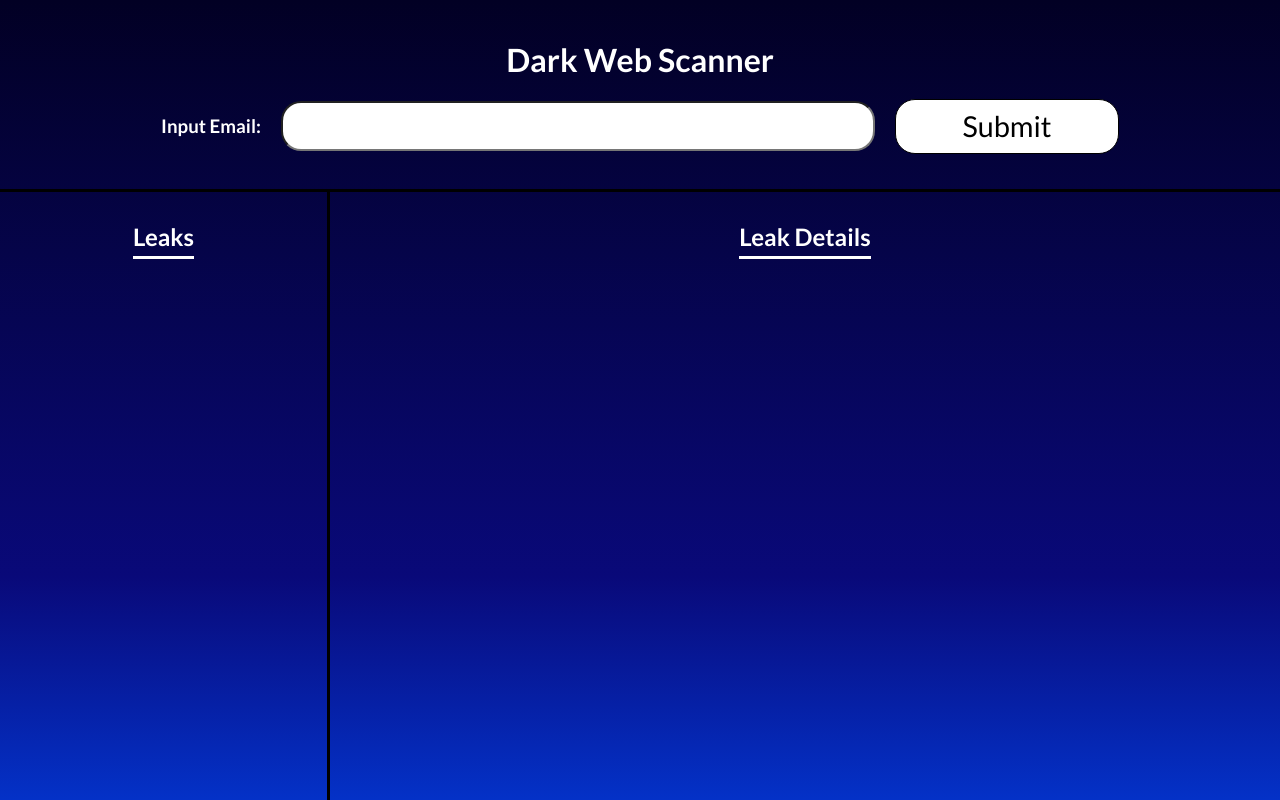
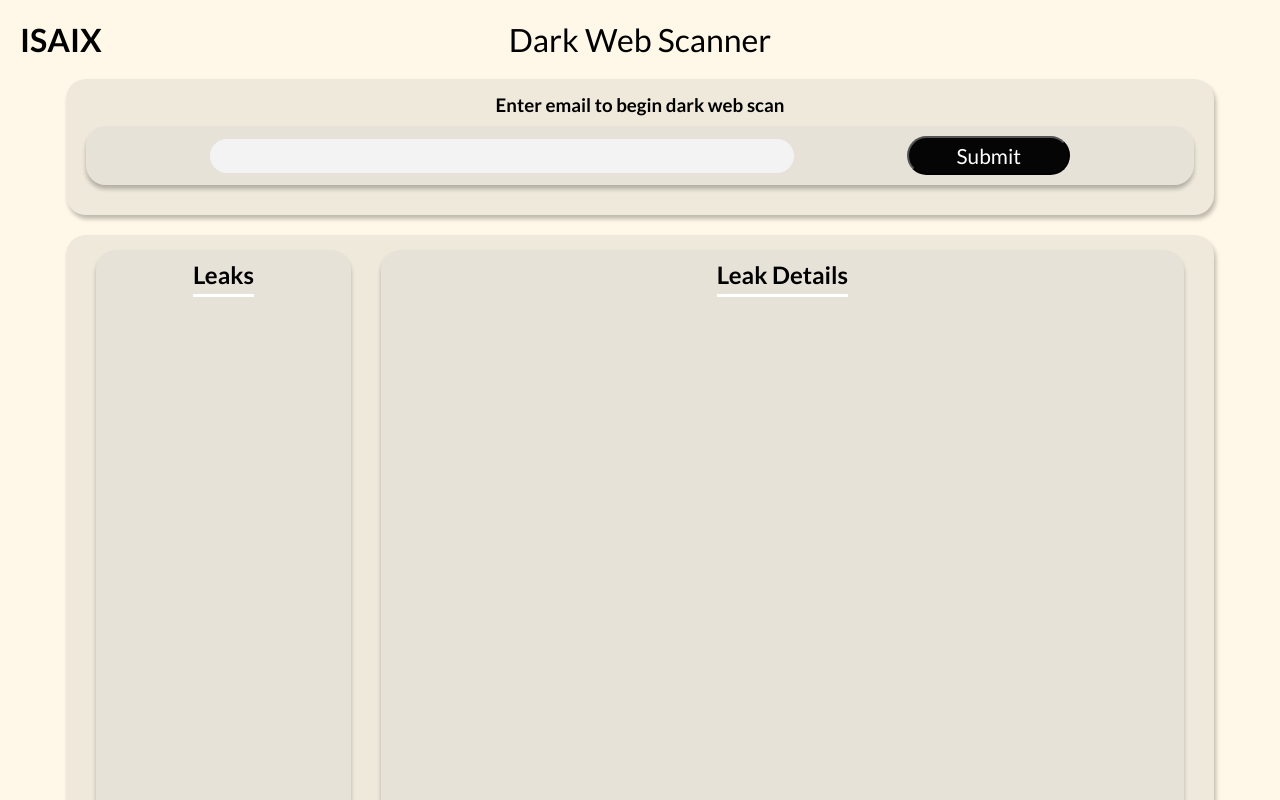
Before and after one commit to macsta31/isaixdwscan, a React (Vite) app: page / in a window 1280 px wide. Shown: the top 800 px of the page. Built offline with nearby package versions, Linux system fonts and the light colour scheme.

Commit message:
UI overhaul

```diff
--- a/src/App.css
+++ b/src/App.css
@@ -4,14 +4,13 @@ body{
   padding:0;
   min-height: 100vh;
   /* background: rgb(2,0,36); */
-  background: linear-gradient(180deg, rgba(2,0,36,1) 0%, rgba(9,9,121,1) 60%, rgba(0,78,255,1) 100%);
+  background-color: #FFF8E8;
 }
 
 *{
   margin:0;
   padding:0;
   font-family: 'Lato', sans-serif;
-  color: white;
 }
 button, input{
   color: black;
--- a/src/components/Body.tsx
+++ b/src/components/Body.tsx
@@ -42,10 +42,17 @@ const Body: React.FC<BodyProps> = ({leaks, errorMessage}) => {
 
 const Container = styled.div`
     display:flex;
+    width: 85%;
+    align-self: center;
+    padding: 15px 30px;
+    background: #EFE9DC;
+    box-shadow: 2px 4px 4px rgba(0, 0, 0, 0.25);
+    border-radius: 20px;
     /* align-items: center; */
     /* justify-content: space-between; */
     flex: 1 1 auto;
     /* padding: 50px; */
+    margin:20px;
 
 `
 
--- a/src/components/Header.tsx
+++ b/src/components/Header.tsx
@@ -15,27 +15,44 @@ Home to the WebPage title and the Search Bar*/
 const Header: React.FC<HeaderProps> = ({callAPI, clearLeaks}) => {
   return (
     <Container>
-        <H1>Dark Web Scanner</H1>
-        <Search callAPI={callAPI} clearLeaks={clearLeaks} />
+        <H1Left>ISAIX</H1Left>
+        <H1Middle>Dark Web Scanner</H1Middle>
+        <Div><Search callAPI={callAPI} clearLeaks={clearLeaks} /></Div>
     </Container>
   )
 }
 
 const Container = styled.div`
-    display: flex;
-    align-items: center;
-    justify-content: center;
-    flex-direction: column;
-    color: white;
-    /* font-size: 4em; */
-    padding: 40px 80px 0px 80px;
-    /* margin: 100px 100px 0px 100px; */
-    font-weight: 700;
-    border-bottom: 3px solid black;
+    display: grid;
+    grid-template-columns: 1fr 2fr 1fr;
+    grid-template-rows: auto auto;
+    align-items: start;
 `
 
-const H1 = styled.h1`
-    font-size: 2em;
+const H1Left = styled.h1`
+  grid-column: 1 / 2;
+  grid-row: 1 / 2;
+  padding: 20px;
+
+`
+
+const H1Middle = styled.div`
+  grid-column: 2 / 3;
+  grid-row: 1 / 2;
+  justify-self: center;
+  align-self: center;
+  font-size: 2em;
+  padding: 20px;
+`
+const Div = styled.div`
+  width: 85%;
+  background-color: #EFE9DC;
+  padding: 15px 30px;
+  border-radius: 20px;
+  grid-column: 1 / 4;
+  grid-row: 2 / 3;
+  justify-self: center;
+  box-shadow: 2px 4px 4px rgba(0, 0, 0, 0.25);
 `
 
 export default Header
--- a/src/components/Leak.tsx
+++ b/src/components/Leak.tsx
@@ -28,12 +28,12 @@ const Container = styled.div`
     display: flex;
     align-items: center;
     justify-content: center;
-    padding: 20px;
+    padding: 15px;
     margin: 8px;
-    border: 2px solid black;
-    border-radius: 8px;
-    width: 50%;
-    background-color: #1724d2;
+    width: 75%;
+    background: #DED9CE;
+    box-shadow: 0px 4px 4px rgba(0, 0, 0, 0.12);
+    border-radius: 20px;
 
     &:hover{
         cursor: pointer;
--- a/src/components/LeakDetails.tsx
+++ b/src/components/LeakDetails.tsx
@@ -146,11 +146,25 @@ const LeakDetails: React.FC<LeakDetailsProps> = ({leakData, errorMessage}) => {
         {
             leakData && leakData?.Name !== '' ?
             <>
+
+                <Div>
+                {
+                    infoToggle ?
+                    <SubContainerInfo>
+                        <InfoPanel onClick={()=>toggleInfo()}> <AiFillQuestionCircle size={36} /> </InfoPanel>
+                        <TextBlurb
+                            dangerouslySetInnerHTML={{
+                            __html: leakData.Description,
+                        }} />
+                    </SubContainerInfo>
+                    :
+                    <>
+                        <InfoPanel onClick={()=>toggleInfo()}> <AiFillQuestionCircle size={36} /> </InfoPanel>
                         <SiteName>{leakData.Name}</SiteName>
                         <H3>Breached On: {leakData.BreachDate}</H3>
                         <SubContainer>
                             <H3Leak>Leaked Data</H3Leak>
-                    <InfoPanel onClick={()=>toggleInfo()}> <AiFillQuestionCircle size={36} /> </InfoPanel>
+
                             <List>
                                 {
                                     (leakData as Data).DataClasses.map((dataclass, key) => (
@@ -158,19 +172,16 @@ const LeakDetails: React.FC<LeakDetailsProps> = ({leakData, errorMessage}) => {
                                     ))
                                 }
                             </List>
+
+                        </SubContainer>
+                    </>
+                }
+
+                </Div>
+                <ThreatBarDiv>
                     <ThreatBar globalThreat={globalThreat}/>
-                    {
-                        infoToggle ?
-                        <SubContainerInfo>
-                            <TextBlurb
-                                dangerouslySetInnerHTML={{
-                                __html: leakData.Description,
-                            }} />
-                        </SubContainerInfo>
-                        :
-                        <></>
-                    }
-                </SubContainer>
+                </ThreatBarDiv>
+
 
 
 
@@ -194,6 +205,28 @@ const LeakDetails: React.FC<LeakDetailsProps> = ({leakData, errorMessage}) => {
     </Container>
   )
 }
+
+
+const ThreatBarDiv = styled.div`
+    background: #D6D0C7;
+    box-shadow: 0px 4px 4px rgba(0, 0, 0, 0.25);
+    border-radius: 20px;
+    width:90%;
+    padding:10px;
+    margin-top: 10px;
+`
+const Div = styled.div`
+    position: relative;
+    background: #D6D0C7;
+    box-shadow: 0px 4px 4px rgba(0, 0, 0, 0.25);
+    border-radius: 20px;
+    width: 90%;
+    display:flex;
+    flex-direction: column;
+    align-items: center;
+    justify-content: center;
+    padding: 10px;
+`
 
 const TextBlurb = styled.p`
     text-align: center;
@@ -249,11 +282,15 @@ const Container = styled.div`
     display:flex;
     flex-direction: column;
     /* overflow: scroll; */
-    padding: 30px;
+    padding: 10px;
+    margin-left: 30px;
     /* align-items:center; */
     /* justify-content: center; */
     align-items:center;
     width: 100%;
+    background: #E7E2D7;
+    box-shadow: 0px 4px 4px rgba(0, 0, 0, 0.25);
+    border-radius: 20px;
 `
 
 const H2Title = styled.h2`
@@ -264,7 +301,7 @@ const H2Title = styled.h2`
 
 const SiteName = styled.h2`
     /* padding-bottom: 10px; */
-    font-size: 2em;
+    font-size: 24px;
 `
 
 const List = styled.ul`
@@ -274,7 +311,6 @@ const List = styled.ul`
     font-size: 1.2em;
     list-style-type: none;
     text-align: center;
-    padding-bottom: 20px;
 `
 
 const SubContainer = styled.div`
@@ -283,17 +319,17 @@ const SubContainer = styled.div`
     height: min-content;
     flex-direction: column;
     align-items: center;
-    padding: 20px;
+    /* padding: 20px; */
     /* border: 4px solid black; */
     border-radius: 20px;
-    width: 60%;
+    width: 100%;
 `
 
 const SubContainerInfo = styled.div`
-    position: absolute;
-    top:0;
-    left:0;
-    background-color: #0720c1;
+    /* position: absolute; */
+    /* top:0;
+    left:0; */
+    /* background-color: #0720c1; */
     opacity: 0.99;
     max-width:100%;
     min-height:100%;
@@ -301,18 +337,18 @@ const SubContainerInfo = styled.div`
     display: flex;
     align-items: center;
     justify-content: center;
-    border: 3px solid black;
+    /* border: 3px solid black; */
     padding: 20px;
 `
 
 const H3 = styled.h3`
     padding: 10px;
+    font-size:16px;
 `
 
 const H3Leak = styled.h3`
-    padding-bottom: 30px;
     text-decoration: underline;
-    font-size: 1.6em
+    font-size: 16px;
 `
 
 export default LeakDetails
--- a/src/components/Leaks.tsx
+++ b/src/components/Leaks.tsx
@@ -51,14 +51,17 @@ const Container = styled.div`
     display: flex;
     flex-direction: column;
     align-items: center;
-    padding: 30px;
+    padding: 10px;
     /* justify-content: center; */
-    border-right: 3px solid black;
+    /* border-right: 3px solid black; */
+    background: #E7E2D7;
+    box-shadow: 0px 4px 4px rgba(0, 0, 0, 0.25);
+    border-radius: 20px;
 `
 
 const H2 = styled.h2`
     border-bottom: 3px solid white;
-    margin-bottom: 20px;
+    margin-bottom: 10px;
     padding-bottom: 5px;
 `
 
--- a/src/components/Search.tsx
+++ b/src/components/Search.tsx
@@ -55,8 +55,9 @@ const Search: React.FC<SearchProps> = ({callAPI, clearLeaks}) => {
   return (
     <Div>
         <Container>
+            <H3>Enter email to begin dark web scan</H3>
             <Form onSubmit={(e) => submitForm(e)}>
-                <h3>Input Email:</h3>
+
                 <Input id="input" onChange={(e) => updateEmail(e)}/>
                 <Button type='submit'>Submit</Button>
             </Form>
@@ -71,7 +72,9 @@ const Search: React.FC<SearchProps> = ({callAPI, clearLeaks}) => {
   )
 }
 
-
+const H3 = styled.h3`
+    padding-bottom: 10px;
+`
 const Div = styled.div`
     width: 100%;
     display: flex;
@@ -82,9 +85,10 @@ const Div = styled.div`
 `
 const Container = styled.div`
     display: flex;
+    flex-direction: column;
     justify-content: center;
     align-items:center;
-    padding: 20px;
+    /* padding: 20px; */
     width: 100%;
     /* transform:translateY(150px); */
 `
@@ -92,28 +96,38 @@ const Container = styled.div`
 const Form = styled.form`
     display: flex;
     align-items: center;
-    justify-content: center;
+    justify-content: space-evenly;
+    background: rgba(216, 213, 207, 0.35);
+    box-shadow: 0px 4px 4px rgba(0, 0, 0, 0.25);
+    border-radius: 20px;
     width: 100%;
+    padding: 10px;
 `
 
 const Input = styled.input`
     min-width: 50%;
-    padding: 0px 15px;
+    /* padding: 0px 15px;
     margin: 0px 20px;
     height: 1.7em;
+    border-radius: 20px; */
+    width: 45%;
+    padding: 5px 20px;
+    background: #f3f3f3;
     border-radius: 20px;
-    font-size: 1.7em;
+    border: transparent;
+    font-size: 20px;
     text-align: center;
 `
 
 const Button = styled.button`
-    width: 20%;
-    height: 1.9em;
-    padding: 0px 10px;
+    background: #050505;
     border-radius: 20px;
-    background-color: white;
-    border: 1px solid black;
-    font-size: 1.8em;
+    min-width: 15%;
+    /* height:30px;
+     */
+    padding:5px;
+    font-size: 1.3em;
+    color:white;
     &:hover{
         cursor: pointer;
         transform: scale(1.1);
--- a/src/components/ThreatBar.tsx
+++ b/src/components/ThreatBar.tsx
@@ -52,11 +52,11 @@ interface ThreatBarProps {
   `
 
   const Div = styled.div`
-    width: 100%;
+    /* width: 100%; */
     display: flex;
     flex-direction: column;
     align-items: center;
-    border: 3px solid black;
+    /* border: 3px solid black; */
     border-radius: 20px;
     padding: 30px;
   `
```
Lines whose indentation alone changed are shown as unchanged.
